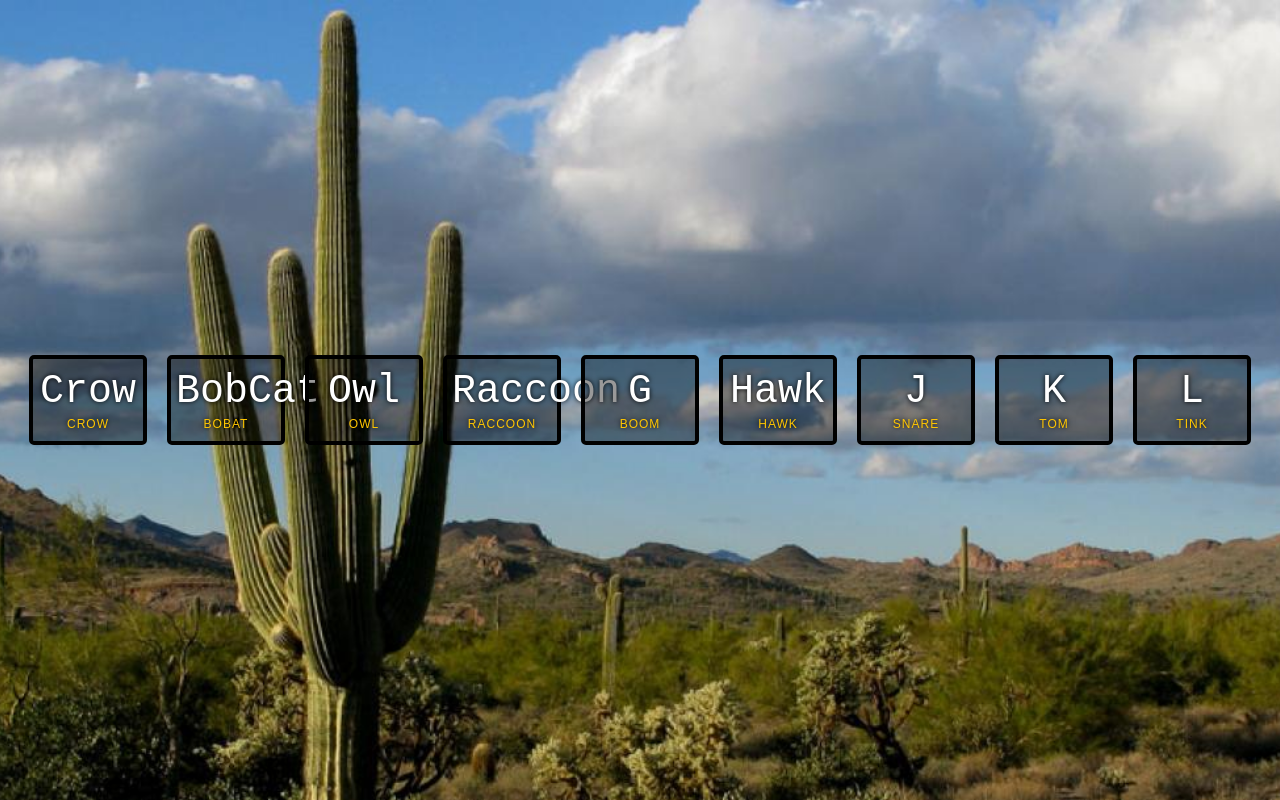
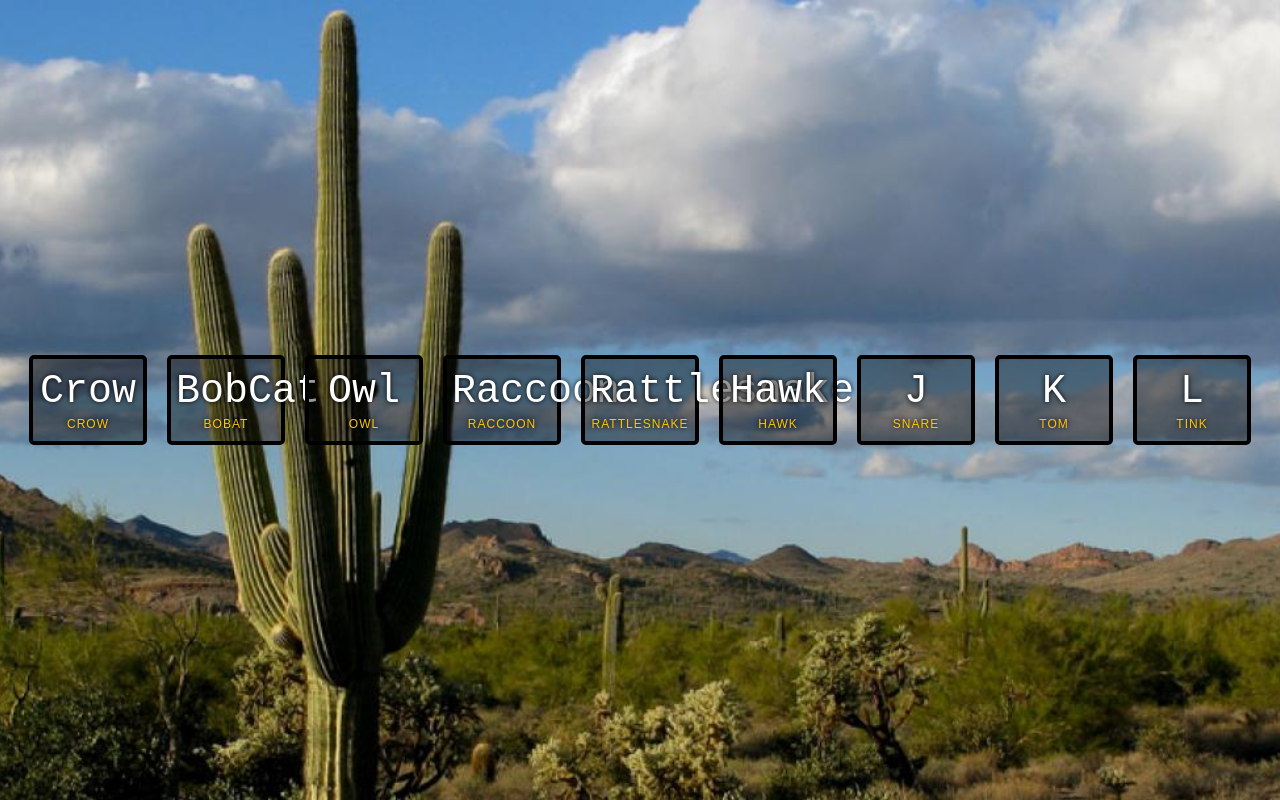
Before and after one commit to tmederos/JavaScript30, a plain HTML site: page 01A - JavaScript Sound Kit/index.html in a window 1280 px wide. Drawn offline with Linux system fonts and the light colour scheme.

Commit message:
added sounds

```diff
--- a/01A - JavaScript Sound Kit/index.html
+++ b/01A - JavaScript Sound Kit/index.html
@@ -25,8 +25,8 @@
           <span class="sound">raccoon</span>
         </div>
         <div data-key="71" class="key">
-          <kbd>G</kbd>
-          <span class="sound">boom</span>
+          <kbd>Rattlesnake</kbd>
+          <span class="sound">rattlesnake</span>
         </div>
         <div data-key="72" class="key">
           <kbd>Hawk</kbd>
@@ -50,7 +50,7 @@
   <audio data-key="83" src="sounds/bobcat.wav"></audio>
   <audio data-key="68" src="sounds/owl.wav"></audio>
   <audio data-key="70" src="sounds/raccoon.wav"></audio>
-  <audio data-key="71" src="sounds/boom.wav"></audio>
+  <audio data-key="71" src="sounds/rattlesnake.wav"></audio>
   <audio data-key="72" src="sounds/hawk.wav"></audio>
   <audio data-key="74" src="sounds/snare.wav"></audio>
   <audio data-key="75" src="sounds/tom.wav"></audio>
```
Also changed, not shown: 2 other files.
